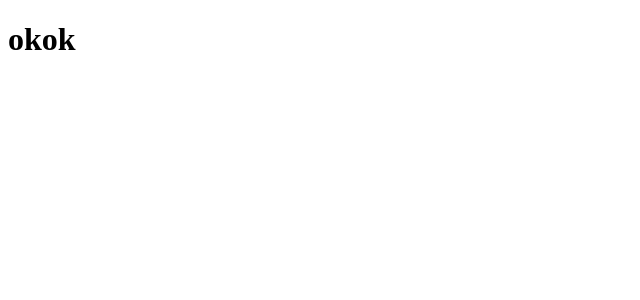
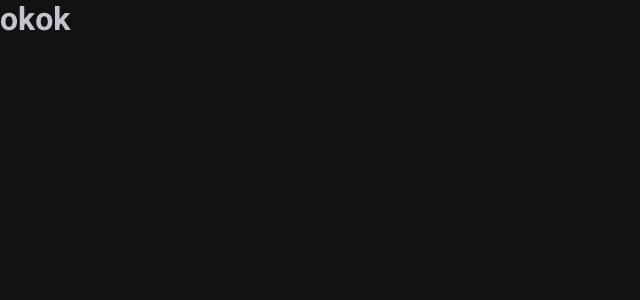
Before and after one commit to sleduardo20/ignite-timer, a React (Create React App) app: page / in a window 1280 px wide. Shown: the top 300 px of the page, without its empty margins (0-640 px from the left). Built offline with nearby package versions, Linux system fonts and the light colour scheme.

Commit message:
🛠 config eslint

```diff
--- a/public/index.html
+++ b/public/index.html
@@ -2,8 +2,15 @@
 <html lang="en">
   <head>
     <meta charset="utf-8" />
+    <meta name="viewport" content="width=device-width, initial-scale=1" />
 
-    <meta name="viewport" content="width=device-width, initial-scale=1" />
+    <link rel="preconnect" href="https://fonts.googleapis.com" />
+    <link rel="preconnect" href="https://fonts.gstatic.com" crossorigin />
+    <link
+      href="https://fonts.googleapis.com/css2?family=Poppins:wght@400;500;800&family=Roboto+Flex:opsz,wght@8..144,400;8..144,600;8..144,800&family=Roboto+Mono:wght@700&family=Roboto:wght@400;700&display=swap"
+      rel="stylesheet"
+    />
+
     <meta name="theme-color" content="#000000" />
     <meta
       name="description"
--- a/src/App.tsx
+++ b/src/App.tsx
@@ -1,14 +1,16 @@
-import { ThemeProvider } from "styled-components";
-import { defaultTheme } from "./styles/themes/default";
+import { ThemeProvider } from 'styled-components'
+import { defaultTheme } from './styles/themes/default'
+import { GlobalStyles } from './styles/themes/global'
 
-export const App = ()=> {
+export const App = () => {
   return (
     <ThemeProvider theme={defaultTheme}>
-     <div className="App">
-     <h1>okok</h1>
-    </div>
+      <div className="App">
+        <h1>okok</h1>
+      </div>
+      <GlobalStyles />
     </ThemeProvider>
-  );
+  )
 }
 
-export default App;
+export default App
--- a/src/styles/themes/default.ts
+++ b/src/styles/themes/default.ts
@@ -1,3 +1,17 @@
 export const defaultTheme = {
-  primary: "red",
-} as const;
+  white: '#FFF',
+  'gray-100': '#E1E1E6',
+  'gray-300': '#C4C4CC',
+  'gray-400': '#8D8D99',
+  'gray-500': '#7C7C8A',
+  'gray-600': '#323238',
+  'gray-700': '#29292E',
+  'gray-800': '#202024',
+  'gray-900': '#121214',
+  'green-300': '#00B37E',
+  'green-500': '#00875F',
+  'green-700': '#015F43',
+  'red-500': '#AB222E',
+  'red-700': '#7A1921',
+  'yellow-500': '#FBA94C',
+} as const
--- /dev/null
+++ b/src/styles/themes/global.ts
@@ -0,0 +1,26 @@
+import { createGlobalStyle } from 'styled-components'
+
+export const GlobalStyles = createGlobalStyle`
+  *{
+    margin: 0 ;
+    padding: 0 ;
+    box-sizing: border-box;
+  }
+
+  :focus{
+    outline: 0;
+    box-shadow: 0 0 0 2x ${({ theme }) => theme['gray-500']}; ;
+  }
+
+  body {
+    background: ${({ theme }) => theme['gray-900']};
+    color: ${({ theme }) => theme['gray-300']};
+
+  }
+
+  body, input, textarea, button {
+    font-family: 'Roboto', sans-serif;
+    font-weight: 400;
+    font-size:1rem ;
+  }
+`
```
Also changed, not shown: package.json (+21 -5 lines), src/@types/styled.d.ts (+4 -4 lines), src/index.tsx (+6 -9 lines), .eslintrc.json (added), 1 other file (tests, documents, lock files or other folders).
